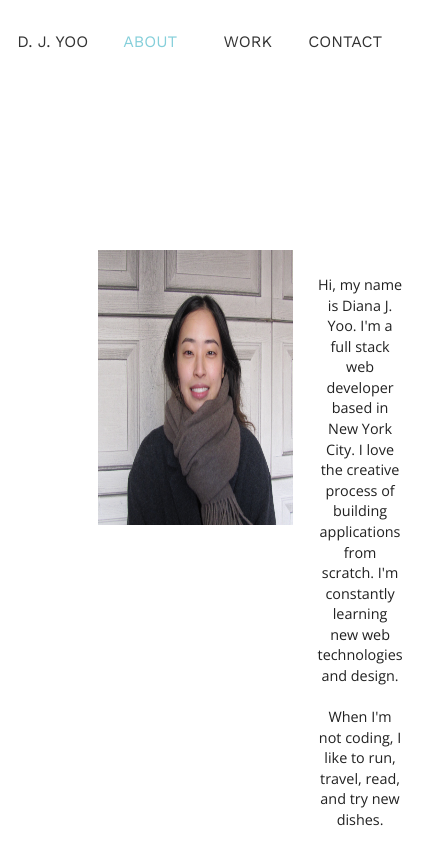
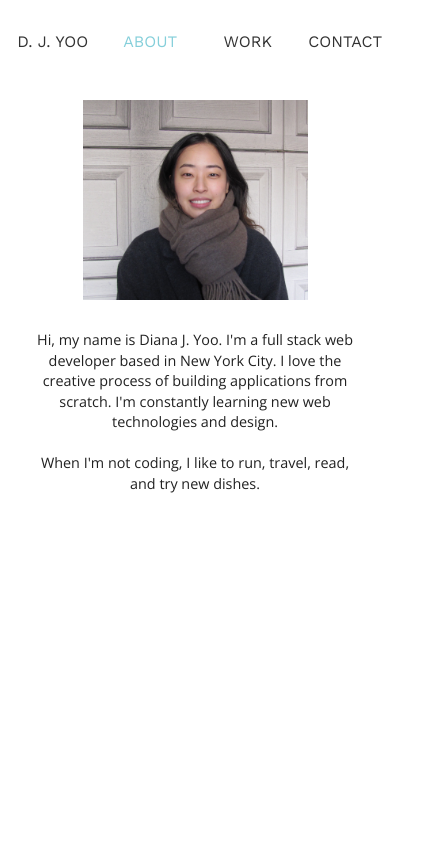
Before and after one commit to dianajyoo/portfolio-frontend, a React (Create React App) app: page /about in a window 390 px wide. Shown: the top 844 px of the page, 428 px wide, since content can reach past the window. Built offline with nearby package versions, Linux system fonts and the light colour scheme.

Commit message:
made about page responsive

```diff
--- a/src/styling/About.css
+++ b/src/styling/About.css
@@ -1,7 +1,6 @@
 @import url('https://fonts.googleapis.com/css?family=Open+Sans:300,400');
 
 .about {
-  margin-top: 250px;
   height: 100vh;
   width: 100vw;
   font-family: "Open Sans", sans-serif;
@@ -12,16 +11,42 @@
 
 .about-container {
   display: flex;
+  justify-content: center;
   margin: 0 auto;
-  width: 50%;
+}
+
+@media only screen and (min-width: 992px) {
+  .about {
+    margin-top: 250px;
+  }
+
+  .about-container {
+    width: 50%;
+  }
+
+  .about-container img {
+    height: 275px;
+    max-width: 300px;
+    width: 100%;
+  }
+}
+
+@media only screen and (max-width: 600px) {
+  .about {
+    margin-top: 100px;
+  }
+
+  .about-container {
+    flex-wrap: wrap;
+  }
+
+  .about-container img {
+    height: 200px;
+    max-width: 225px;
+    width: 100%;
+  }
 }
 
 .about-container p {
-  padding: 25px;
+  padding: 30px;
 }
-
-.about-container img {
-  height: 275px;
-  max-width: 300px;
-  width: 100%;
-}
--- a/src/styling/Home.css
+++ b/src/styling/Home.css
@@ -19,13 +19,24 @@
 }
 
 .home p {
-  font-size: 8rem;
   font-weight: bold;
   color: rgba(50,50,50);
   white-space: pre-line;
-  line-height: 85px;
   animation-duration: 2s;
   animation-name: bounceIn;
+}
+
+@media only screen and (min-width: 992px) {
+  .home p {
+    font-size: 8rem;
+    line-height: 85px;
+  }
+}
+
+@media only screen and (max-width: 600px) {
+  .home p {
+    font-size: 4.5rem;
+  }
 }
 
 .home span:first-of-type {
@@ -45,12 +56,3 @@
     transform: scale(1);
   }
 }
-
-/* @keyframes slant {
-  0% {
-    font-style: normal;
-  }
-  100% {
-    font-style: italic;
-  }
-} */
```
